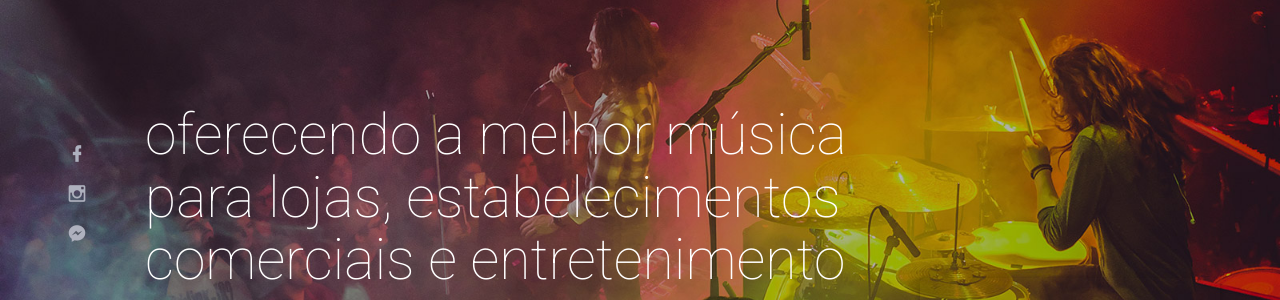
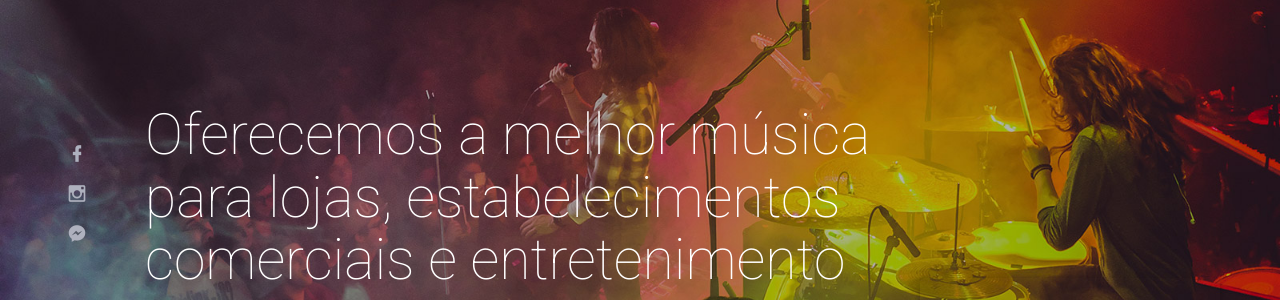
Before and after one commit to alemaodacapa/reggaeroots, a PHP site: page / in a window 1280 px wide. Shown: the part 215-515 px from the top of the page. Run offline with PHP 8.4, Linux system fonts and the light colour scheme; some libraries are stand-ins or nearby versions; grey boxes are pictures that could not be loaded.

Commit message:
Update index.php

```diff
--- a/index.php
+++ b/index.php
@@ -698,7 +698,7 @@ video.addEventListener('click', () => {
               <div class="container">
                 <div class="row justify-content-lg-left">
                   <div class="col-md-12 col-xl-10">
-                    <h1 data-caption-animate="fadeinup" data-caption-delay="100">oferecendo a melhor
+                    <h1 data-caption-animate="fadeinup" data-caption-delay="100">Oferecemos a melhor
                       música para lojas, estabelecimentos comerciais e entretenimento
                     </h1>
                     <a class="button button-lg button-primary" href="apk/android/app-release.apk" data-caption-animate="fadeinup" data-caption-delay="450">baixe app</a>
```
